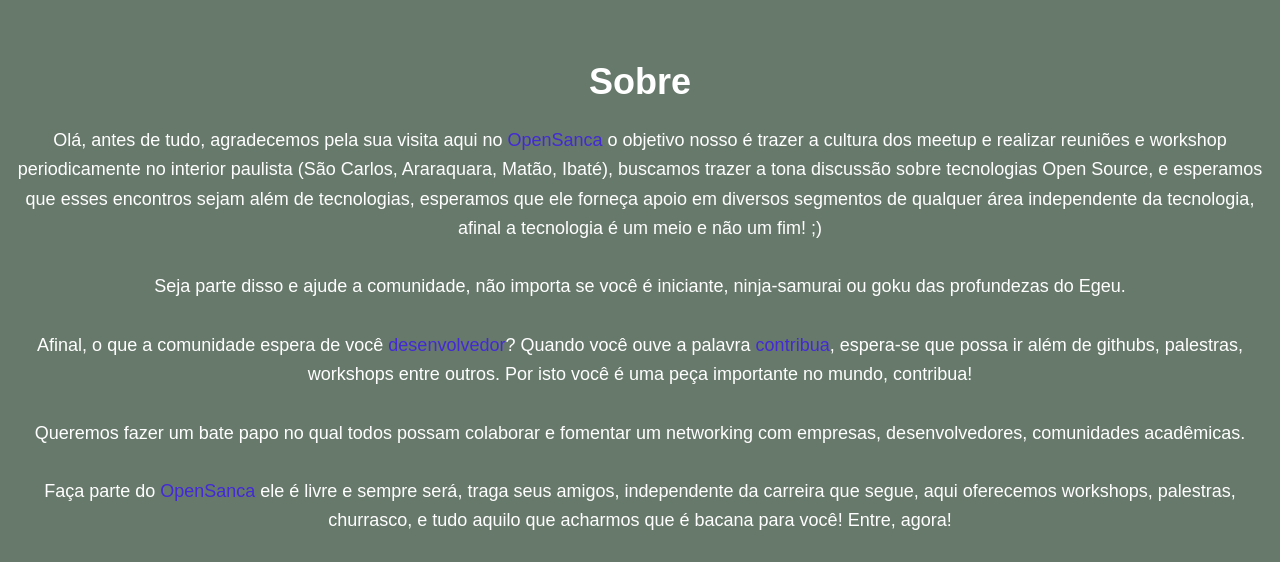
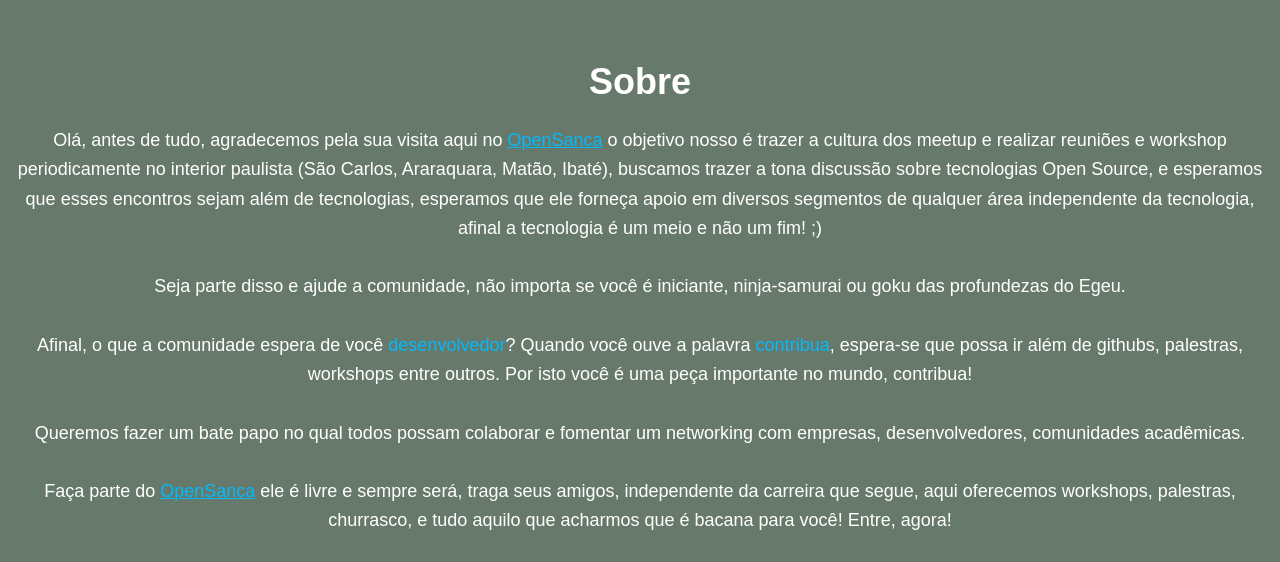
Before and after one commit to opensanca/website, an Astro site: page / in a window 1280 px wide. Shown: the part 802-1364 px from the top of the page. Built offline with nearby package versions, Linux system fonts and the light colour scheme; Astro itself is replaced by a stand-in of ours.

Commit message:
refactor links

```diff
--- a/src/components/About.astro
+++ b/src/components/About.astro
@@ -15,7 +15,7 @@
       <h2 class="text-4xl font-bold mb-6">Sobre</h2>
       <p class="text-lg leading-relaxed">
         Olá, antes de tudo, agradecemos pela sua visita aqui no
-        <a href="https://www.meetup.com/pt-BR/opensanca" target="_blank" class="text-primary hover:underline">OpenSanca</a>
+        <a href="https://www.meetup.com/pt-BR/opensanca" target="_blank" class="link link-info">OpenSanca</a>
         o objetivo nosso é trazer a cultura dos meetup e realizar reuniões e
         workshop periodicamente no interior paulista (São Carlos,
         Araraquara, Matão, Ibaté), buscamos trazer a tona discussão sobre
@@ -28,8 +28,8 @@
         iniciante, ninja-samurai ou goku das profundezas do Egeu. <br /><br />
 
         Afinal, o que a comunidade espera de você
-        <a href="#" class="text-primary hover:underline">desenvolvedor</a>? Quando você ouve a palavra
-        <a href="#" class="text-primary hover:underline">contribua</a>, espera-se que possa ir além de githubs,
+        <span class="text-info">desenvolvedor</span>? Quando você ouve a palavra
+        <span class="text-info">contribua</span>, espera-se que possa ir além de githubs,
         palestras, workshops entre outros. Por isto você é uma peça
         importante no mundo, contribua! <br /><br />
 
@@ -38,7 +38,7 @@
         acadêmicas. <br /><br />
 
         Faça parte do
-        <a href="https://www.meetup.com/pt-BR/opensanca/" target="_blank" class="text-primary hover:underline">OpenSanca</a>
+        <a href="https://www.meetup.com/pt-BR/opensanca/" target="_blank" class="link link-info">OpenSanca</a>
         ele é livre e sempre será, traga seus amigos, independente da
         carreira que segue, aqui oferecemos workshops, palestras, churrasco,
         e tudo aquilo que acharmos que é bacana para você! Entre, agora!
--- a/src/components/Contact.astro
+++ b/src/components/Contact.astro
@@ -11,7 +11,7 @@
   <div class="max-w-3xl mx-auto px-4">
     <h2 class="text-4xl font-bold mb-4">Faça contato!</h2>
     <p class="mb-8 text-lg">
-      <a href="mailto:opensanca@gmail.com" class="text-primary hover:underline">
+      <a href="mailto:opensanca@gmail.com" class="link link-info">
         opensanca@gmail.com
       </a>
     </p>
--- a/src/components/Staff.astro
+++ b/src/components/Staff.astro
@@ -23,7 +23,7 @@
     <p class="text-lg mb-12">
       Sem essas pessoas, isso aqui não sairia do papel, em meio a um
       "Toró de Parpite" surge o
-      <strong class="text-primary">OPENSANCA! <i class="fa fa-heart text-red-500"></i></strong>
+      <strong class="text-info">OPENSANCA! <i class="fa fa-heart text-red-500"></i></strong>
     </p>
     <div class="grid grid-cols-1 sm:grid-cols-2 md:grid-cols-3 lg:grid-cols-4 gap-10">
       <a href="https://br.linkedin.com/in/cristofersousa" target="_blank" class="flex flex-col items-center">
```
